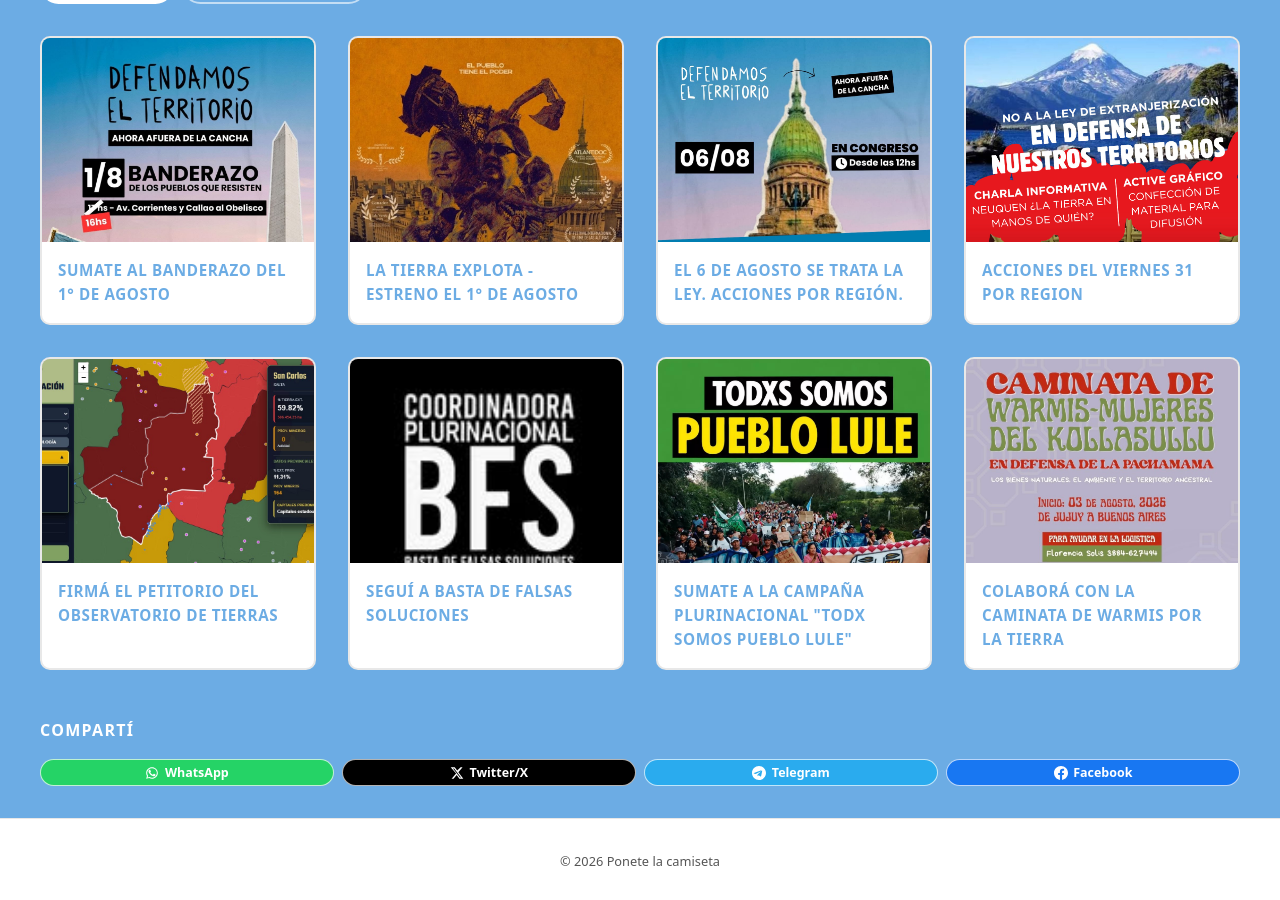
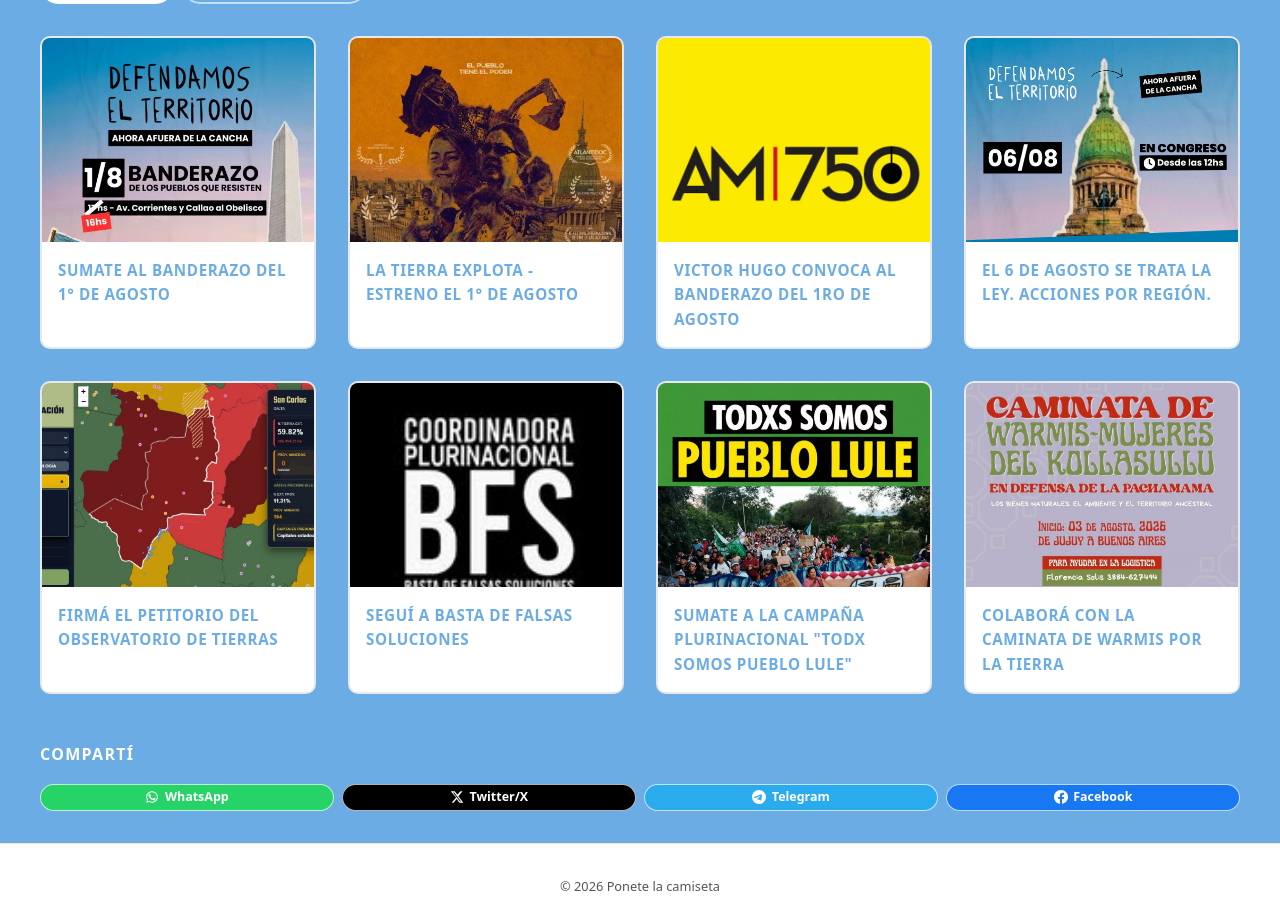
Before and after one commit to LaCamisetaOrg/LaCamisetaOrg.github.io, a Jekyll site: the page built from _causes/tierra.md, in a window 1280 px wide and 900 px high, scrolled down 2232 px. Built offline with Jekyll 4.4.1, drawn with Linux system fonts in a browser that asks for light colours.

Commit message:
Update tierra.md

```diff
--- a/_causes/tierra.md
+++ b/_causes/tierra.md
@@ -18,12 +18,12 @@ actions:
   - title: "La Tierra Explota - Estreno el 1° de Agosto"
     link: /acciones/latierraexplotaestreno18
     image: /assets/images/latierraexplota_afiche.jpeg
+  - title: "Victor Hugo convoca al Banderazo del 1ro de Agosto"
+    link: /acciones/vhconvoca
+    image: /assets/images/am750.jpg
   - title: "El 6 de Agosto se trata la ley. Acciones por región."
     link: /acciones/acciones68/
     image: /assets/images/tierra_20260725al20260808/flyer_3_b.jpeg
-  - title: "Acciones del Viernes 31 por region"
-    link: /acciones/viernes31/
-    image: /assets/images/tierra_20260725al20260808/viernes_31_junin_charla.jpeg
   - title: Firmá el petitorio del observatorio de tierras
     link: https://www.observatoriodetierras.ar/
     image: /assets/images/observatorio_tierras.jpeg
@@ -49,6 +49,9 @@ past-actions:
   - title: "Sumate a la Charla abierta del Observatorio de Tierras"
     link: /acciones/charla20260729/
     image: /assets/images/charla_observatorio_tierras.jpeg
+  - title: "Acciones del Viernes 31 por region"
+    link: /acciones/viernes31/
+    image: /assets/images/tierra_20260725al20260808/viernes_31_junin_charla.jpeg
 order: 1
 ---
 
```
